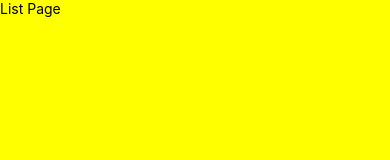
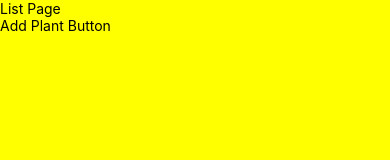
Before and after one commit to KrisHHFI/Plant_App, a React Native app: screen / in a window 390 px wide. Shown: the top 160 px of the page. Built offline with nearby package versions, Linux system fonts and the light colour scheme.

Commit message:
Readme changes

```diff
--- a/src/pages/ListPage.tsx
+++ b/src/pages/ListPage.tsx
@@ -5,6 +5,7 @@ const ListPage = () => {
   return (
     <View>
       <Text>List Page</Text>
+      <Text>Add Plant Button</Text>
     </View>
   );
 };
```
Also changed, not shown: 1 other file (tests, documents, lock files or other folders).
